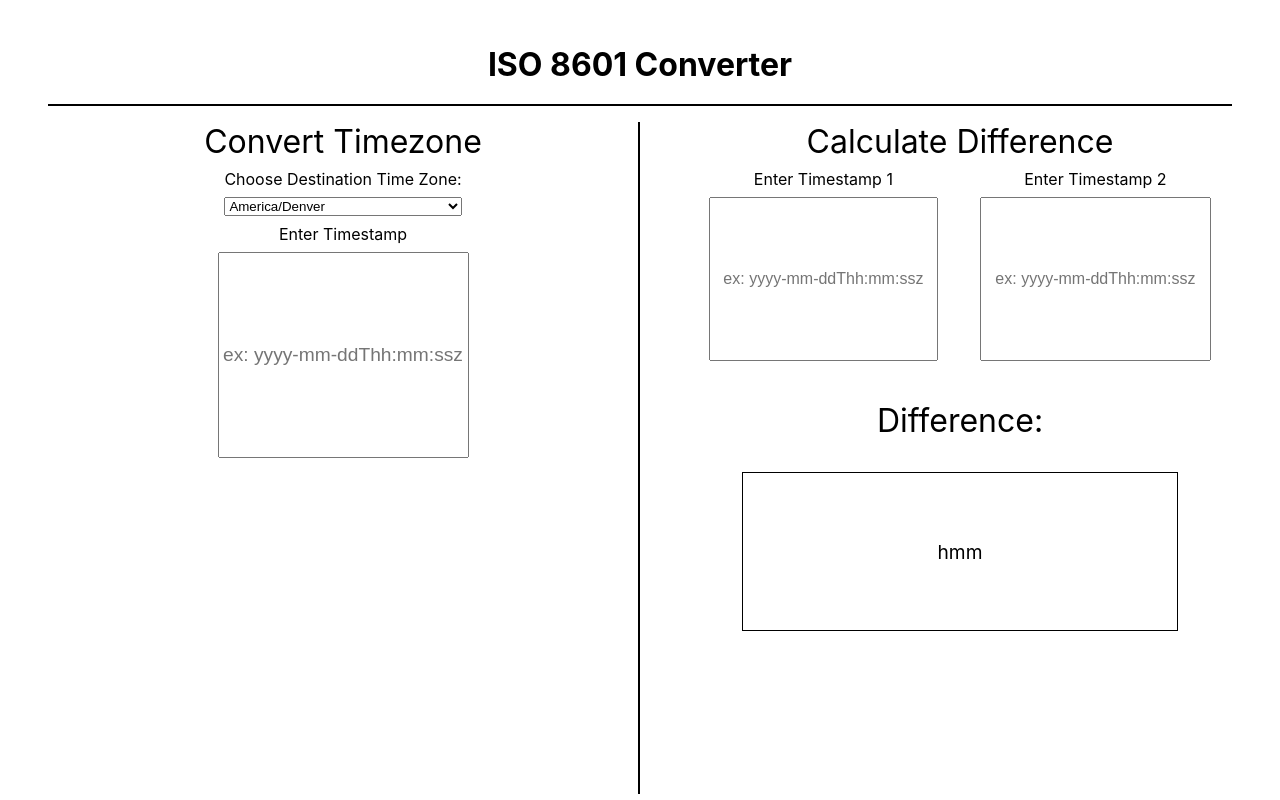
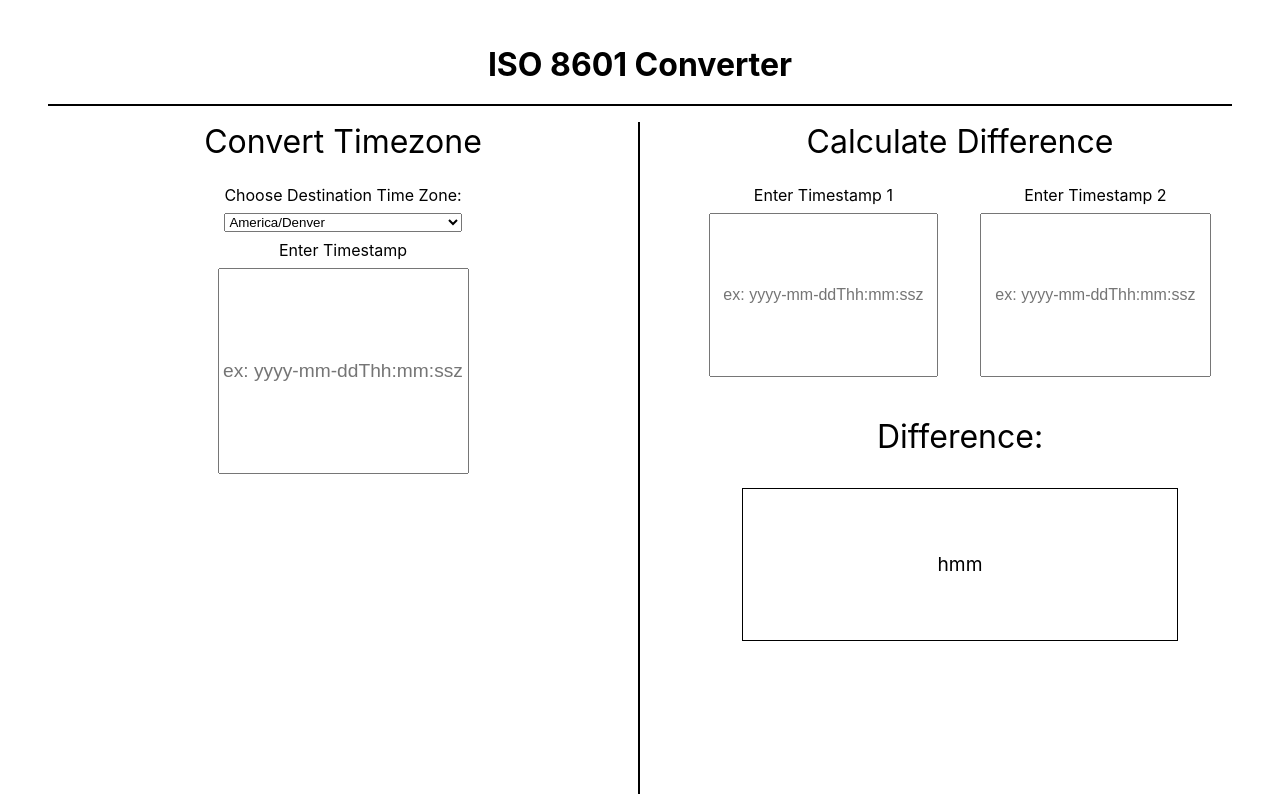
Before and after one commit to tylrs/iso-8601-converter, a React (Create React App) app: page / in a window 1280 px wide. Built offline with nearby package versions, Linux system fonts and the light colour scheme.

Commit message:
Increase margin between h2 headers and content

```diff
--- a/src/components/App/App.css
+++ b/src/components/App/App.css
@@ -85,7 +85,7 @@ main {
 
 .diff-inputs {
     display: flex;
-    margin-top: .5rem;
+    margin-top: 1.5rem;
 }
 
 .diff-inputs > * {
--- a/src/components/TimeZoneForm/TimeZoneForm.css
+++ b/src/components/TimeZoneForm/TimeZoneForm.css
@@ -1,7 +1,7 @@
 .timezone-form {
     display: flex;
     flex-direction: column;
-    margin-top: .5rem;
+    margin-top: 1.5rem;
 }
 
 .change-timezone {
```
